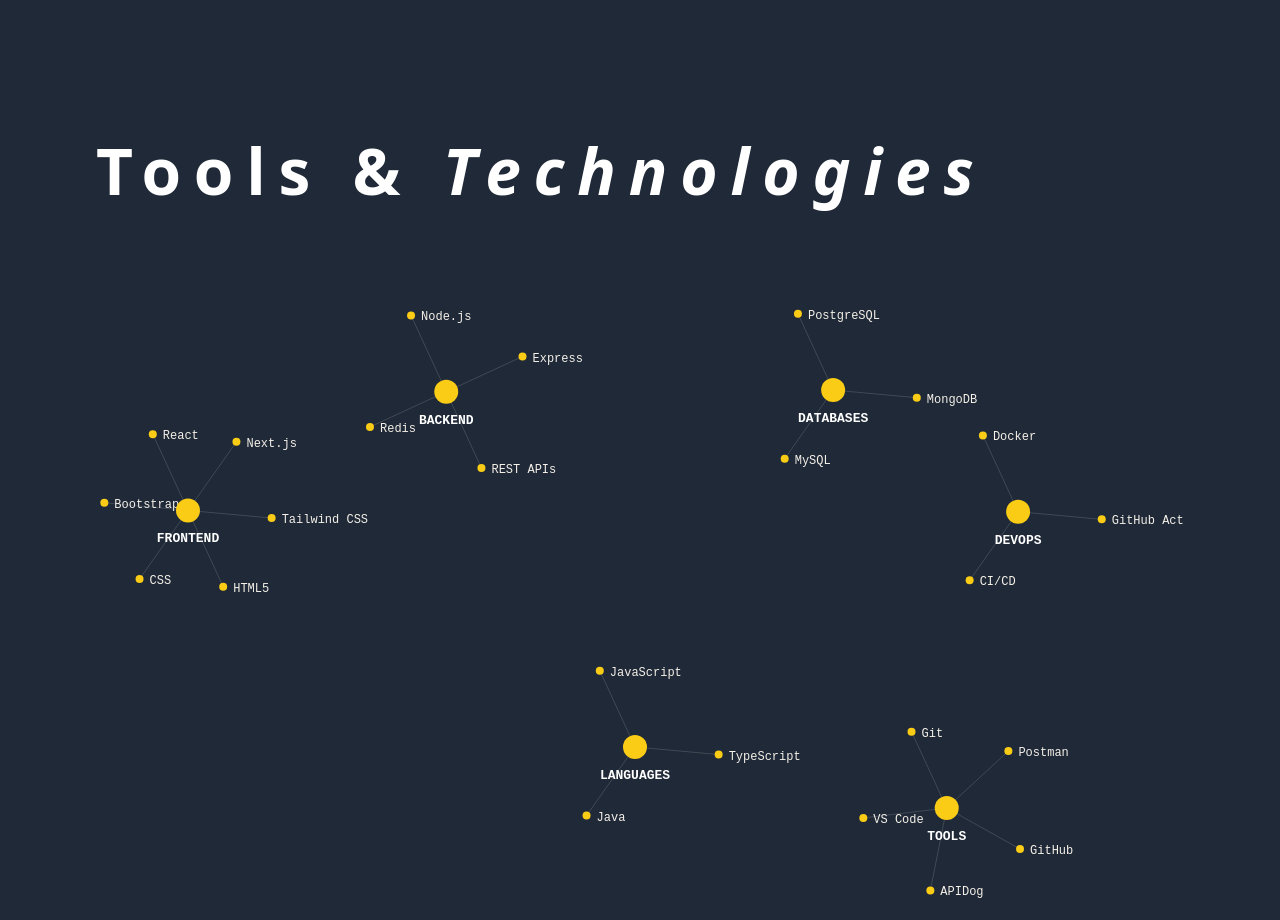
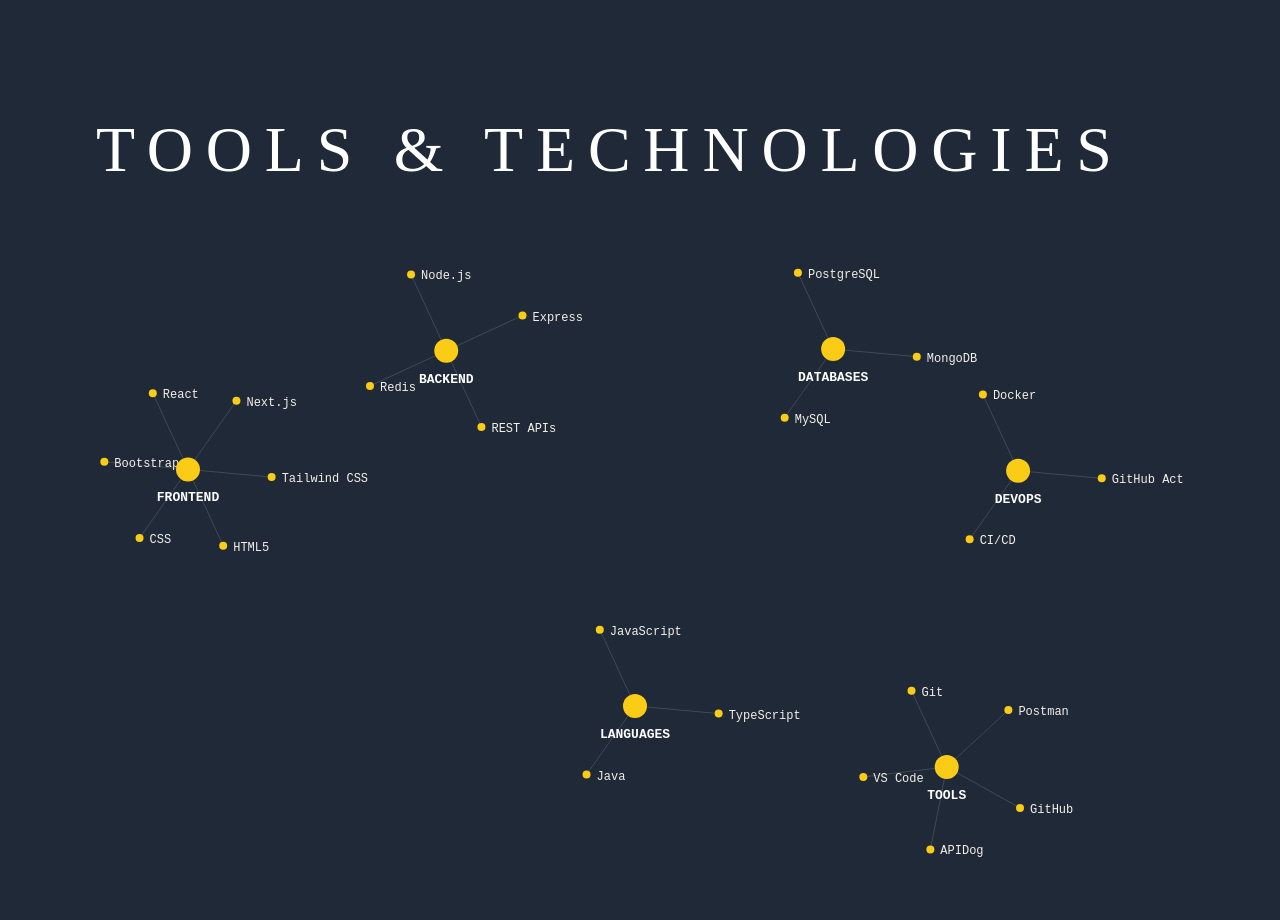
Before and after one commit to pprachhiii/Prachi-s-Portfolio, a React (Vite) app: page / in a window 1280 px wide. Shown: the part 5860-6780 px from the top of the page. Built offline with nearby package versions, Linux system fonts and the light colour scheme.

Commit message:
Refactor SkillsSection header for better layout

```diff
--- a/src/components/SkillsSection.tsx
+++ b/src/components/SkillsSection.tsx
@@ -45,19 +45,25 @@
 
   return (
     <section id="skills" ref={sectionRef} className={isVisible ? 'visible' : ''}>
-      <div className="skills-header reveal">
-
-  {/* MOBILE */}
-  <h2 className="block lg:hidden text-[3rem] text-center font-semibold text-white tracking-[0.2em] mb-6">
-    Tools & <br />
-    <em>Technologies</em>
+     <div className="skills-header reveal flex justify-center lg:justify-start">
+  <h2
+    className="
+      text-center
+      lg:text-left
+      uppercase
+      tracking-[0.2em]
+      text-white
+      leading-[0.85]
+      whitespace-pre-line
+    "
+    style={{
+      fontFamily: 'var(--serif-display)',
+      fontSize: 'clamp(2rem,5vw,4rem)',
+    }}
+  >
+    TOOLS & <br className="lg:hidden" />
+    TECHNOLOGIES
   </h2>
-
-  {/* LAPTOP */}
-  <h2 className="hidden lg:block text-[4rem] text-left font-semibold text-white tracking-[0.2em] mb-6">
-    Tools & <em>Technologies</em>
-  </h2>
-
 </div>
 
       <div className="skills-canvas">
```
